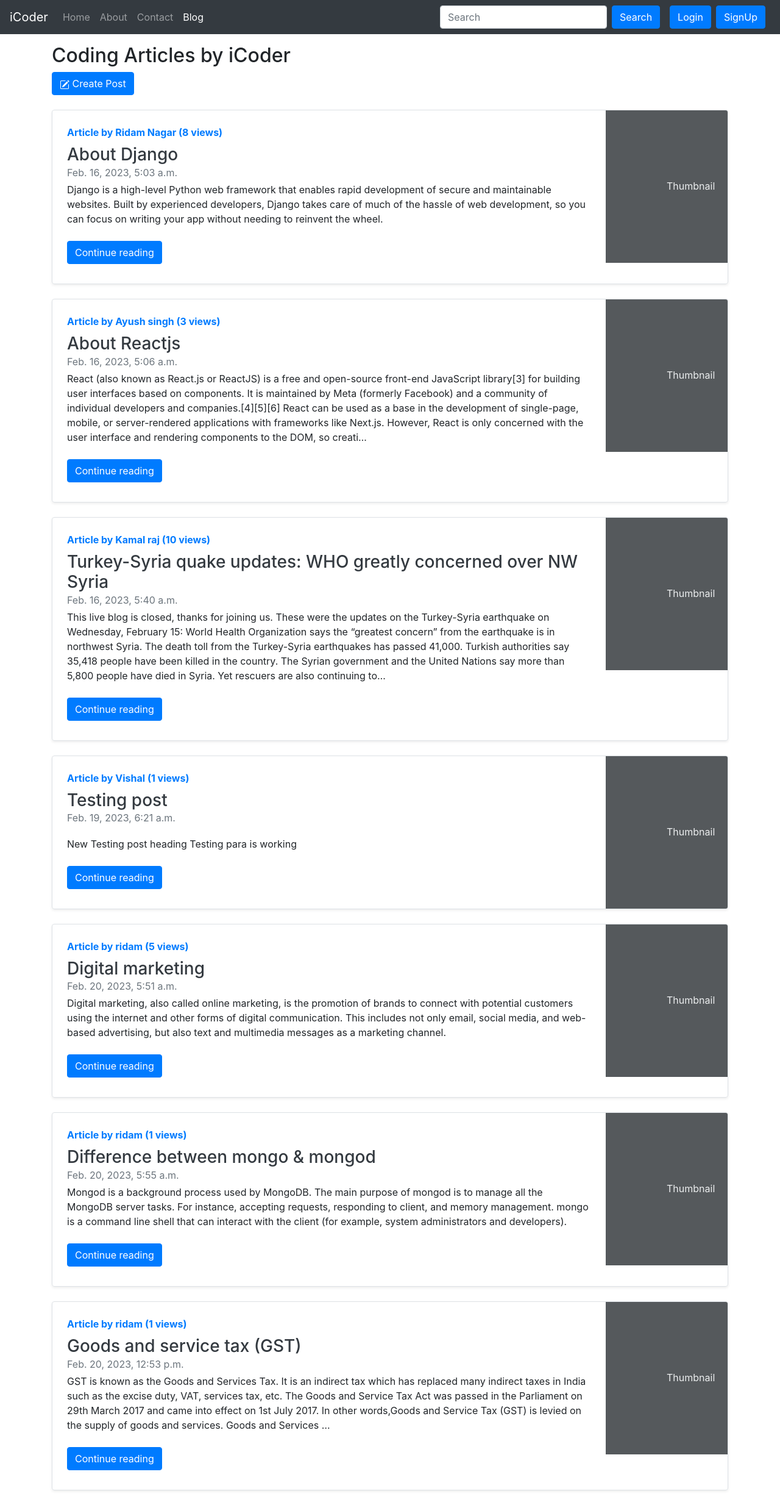
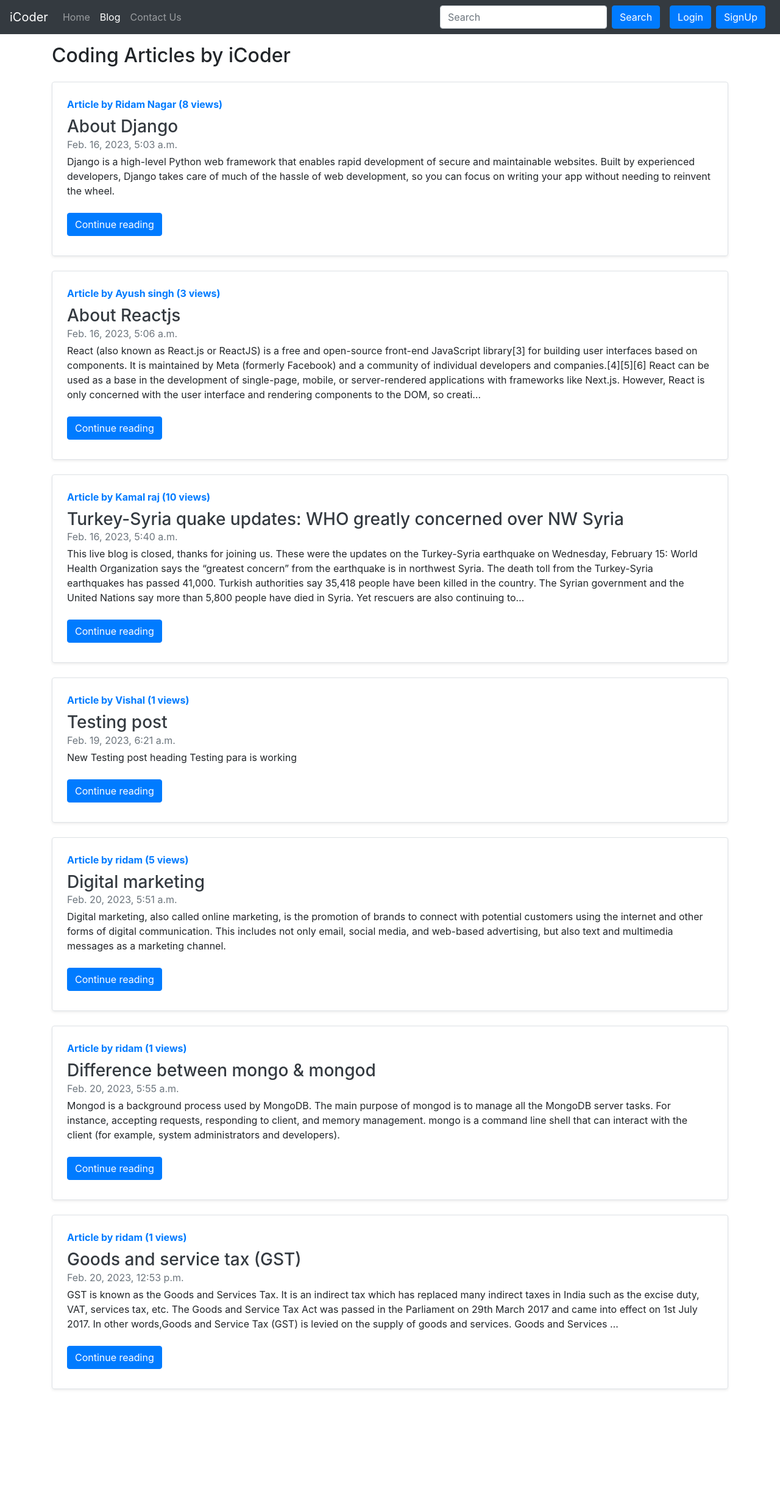
Before and after one commit to ridam9795/iCoder, a Django app: page /blog/ in a window 1280 px wide. Shown: the whole page at 61% size. After the commit the page ends 2279 px from the top, so only its background shows below. Run offline with Django 4.2, Linux system fonts and the light colour scheme; data comes from the database, SQL or seed files in the repository; both versions use the stored data as it was after the commit; some libraries are stand-ins or nearby versions.

Commit message:
Cleaned up the code

```diff
--- a/blog/views.py
+++ b/blog/views.py
@@ -19,7 +19,7 @@ def blogHome(request):
 
         return redirect('/')
     allPosts = Post.objects.all()
-    context = {"allPosts": allPosts}
+    context = {"allPosts": allPosts, 'user': request.user}
     return render(request, 'blog/blogHome.html', context)
 
 
--- a/home/urls.py
+++ b/home/urls.py
@@ -5,7 +5,6 @@ from . import views
 urlpatterns = [
     path('', views.home, name='home'),
     path('contact/', views.contact, name='contact'),
-    path('about/', views.about, name='about'),
     path('search', views.search, name='search'),
     path('signup', views.handleSignup, name='handleSignup'),
     path('login', views.handleLogin, name='handleLogin'),
--- a/templates/base.html
+++ b/templates/base.html
@@ -26,14 +26,11 @@
                 <li class="nav-item {% block homeactive %}  {% endblock homeactive %}">
                     <a class="nav-link" href="/">Home <span class="sr-only">(current)</span></a>
                 </li>
-                <li class="nav-item {% block aboutactive %}  {% endblock aboutactive %}">
-                    <a class="nav-link" href="/about">About</a>
+                <li class="nav-item {% block blogactive %}  {% endblock blogactive %} ">
+                    <a class="nav-link" href="/blog">Blog</a>
                 </li>
                 <li class="nav-item {% block contactactive %}  {% endblock contactactive %} ">
-                    <a class="nav-link" href="/contact">Contact</a>
-                </li>
-                <li class="nav-item {% block blogactive %}  {% endblock blogactive %} ">
-                    <a class="nav-link" href="/blog">Blog</a>
+                    <a class="nav-link" href="/contact">Contact Us</a>
                 </li>
 
             </ul>
--- a/templates/blog/blogHome.html
+++ b/templates/blog/blogHome.html
@@ -26,6 +26,7 @@
 </style>
 <div class="container my-3">
     <h2>Coding Articles by iCoder</h2>
+    {% if user.is_authenticated %}
     <button type="button" class="btn btn-primary" data-toggle="modal" data-target="#exampleModalCenter"><span><svg
                 xmlns="http://www.w3.org/2000/svg" width="16" height="16" fill="currentColor"
                 class="bi bi-pencil-square" viewBox="0 0 16 16">
@@ -34,6 +35,7 @@
                 <path fill-rule="evenodd"
                     d="M1 13.5A1.5 1.5 0 0 0 2.5 15h11a1.5 1.5 0 0 0 1.5-1.5v-6a.5.5 0 0 0-1 0v6a.5.5 0 0 1-.5.5h-11a.5.5 0 0 1-.5-.5v-11a.5.5 0 0 1 .5-.5H9a.5.5 0 0 0 0-1H2.5A1.5 1.5 0 0 0 1 2.5v11z" />
             </svg></span> Create Post </button>
+    {% endif %}
     {% for post in allPosts %}
     <div
         class="row no-gutters border rounded overflow-hidden flex-md-row mb-4 shadow-sm h-md-250 my-4 position-relative">
@@ -47,15 +49,6 @@
             <div class="my-2">
                 <a href="/blog/{{post.slug}}" role="button" class="btn btn-primary">Continue reading</a>
             </div>
-
-        </div>
-        <div class="col-auto d-none d-lg-block">
-            <svg class="bd-placeholder-img" width="200" height="250" xmlns="http://www.w3.org/2000/svg"
-                preserveAspectRatio="xMidYMid slice" focusable="false" role="img" aria-label="Placeholder: Thumbnail">
-                <title>Placeholder</title>
-                <rect width="100%" height="100%" fill="#55595c"></rect><text x="50%" y="50%" fill="#eceeef"
-                    dy=".3em">Thumbnail</text>
-            </svg>
         </div>
     </div>
     {% endfor %}
--- a/templates/home/about.html
+++ /dev/null
@@ -1,4 +0,0 @@
-{% extends 'base.html '%}
-{% block title %} About {% endblock %}
-{% block aboutactive %} active {% endblock aboutactive %}
-{% block body %} About page{% endblock %}
```
Also changed, not shown: templates/home/home.html (+0 -8 lines), db.sqlite3.
